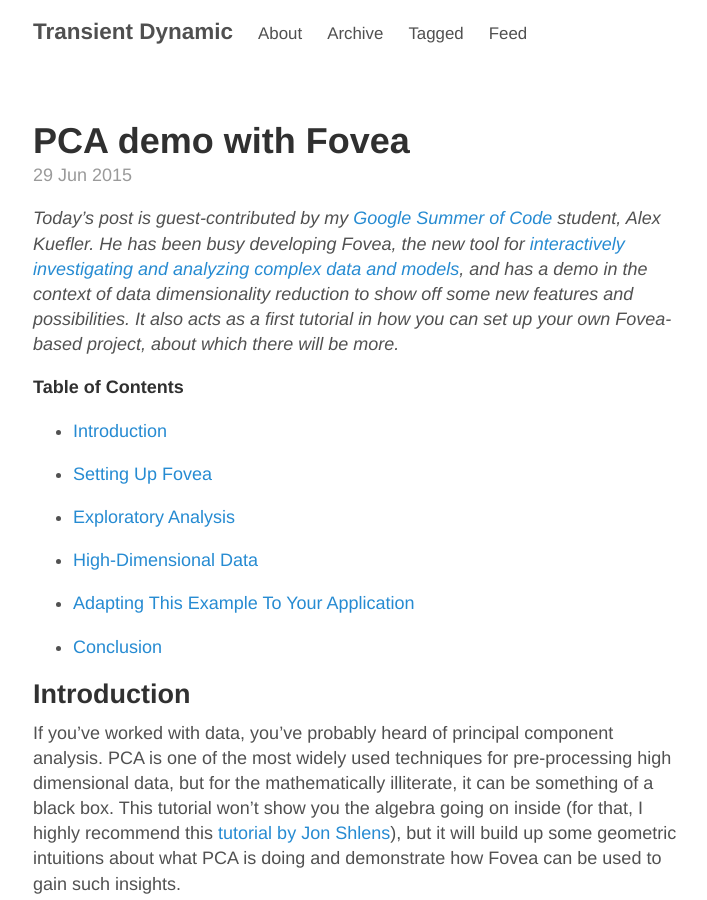
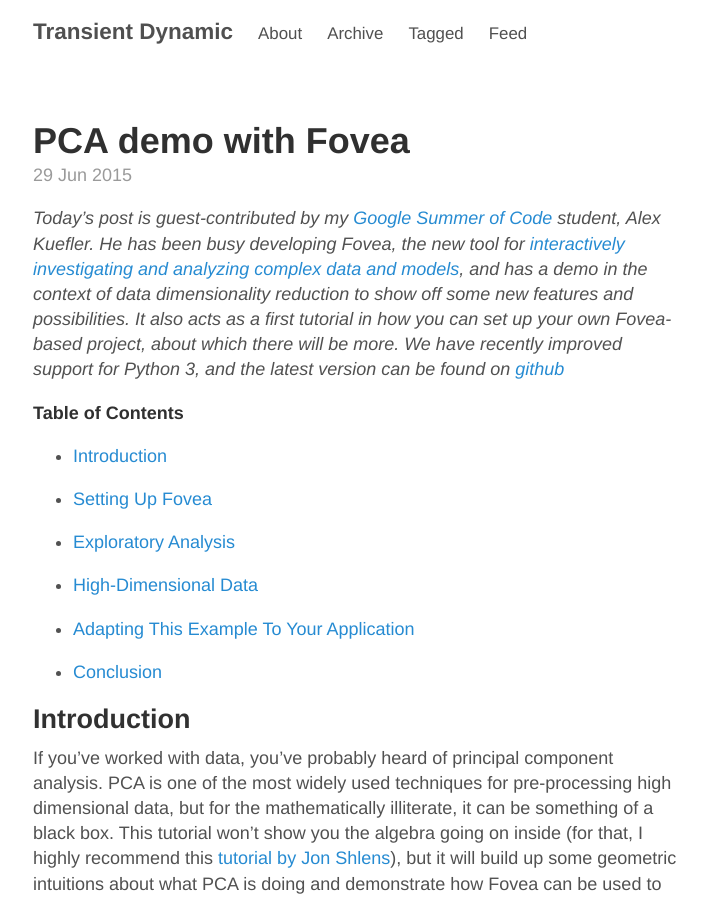
Before and after one commit to robclewley/robclewley.github.io, a Jekyll site: the page built from _posts/2015-06-29-pca_demo_with_fovea.md, in a window 1280 px wide and 900 px high. Shown: the whole window, without its empty margins (283-990 px from the left). Built offline with Jekyll 4.4.1, drawn with Linux system fonts in a browser that asks for light colours; Markdown is read by kramdown in place of the engine named in the settings; comment, search, counter and statistics services are not loaded.

Commit message:
Add fovea link

```diff
--- a/_posts/2015-06-29-pca_demo_with_fovea.md
+++ b/_posts/2015-06-29-pca_demo_with_fovea.md
@@ -13,7 +13,9 @@ Alex Kuefler. He has been busy developing Fovea, the new tool for
 [interactively investigating and analyzing complex data and models](http://www.google-melange.com/gsoc/project/details/google/gsoc2015/akuefler/5668600916475904), and
 has a demo in the context of data dimensionality reduction to show off
 some new features and possibilities. It also acts as a first tutorial in how
-you can set up your own Fovea-based project, about which there will be more._
+you can set up your own Fovea-based project, about which there will be more.
+We have recently improved support for Python 3, and the latest version can be
+found on [github](https://github.com/robclewley/fovea)_
 
 
 **Table of Contents**
```
